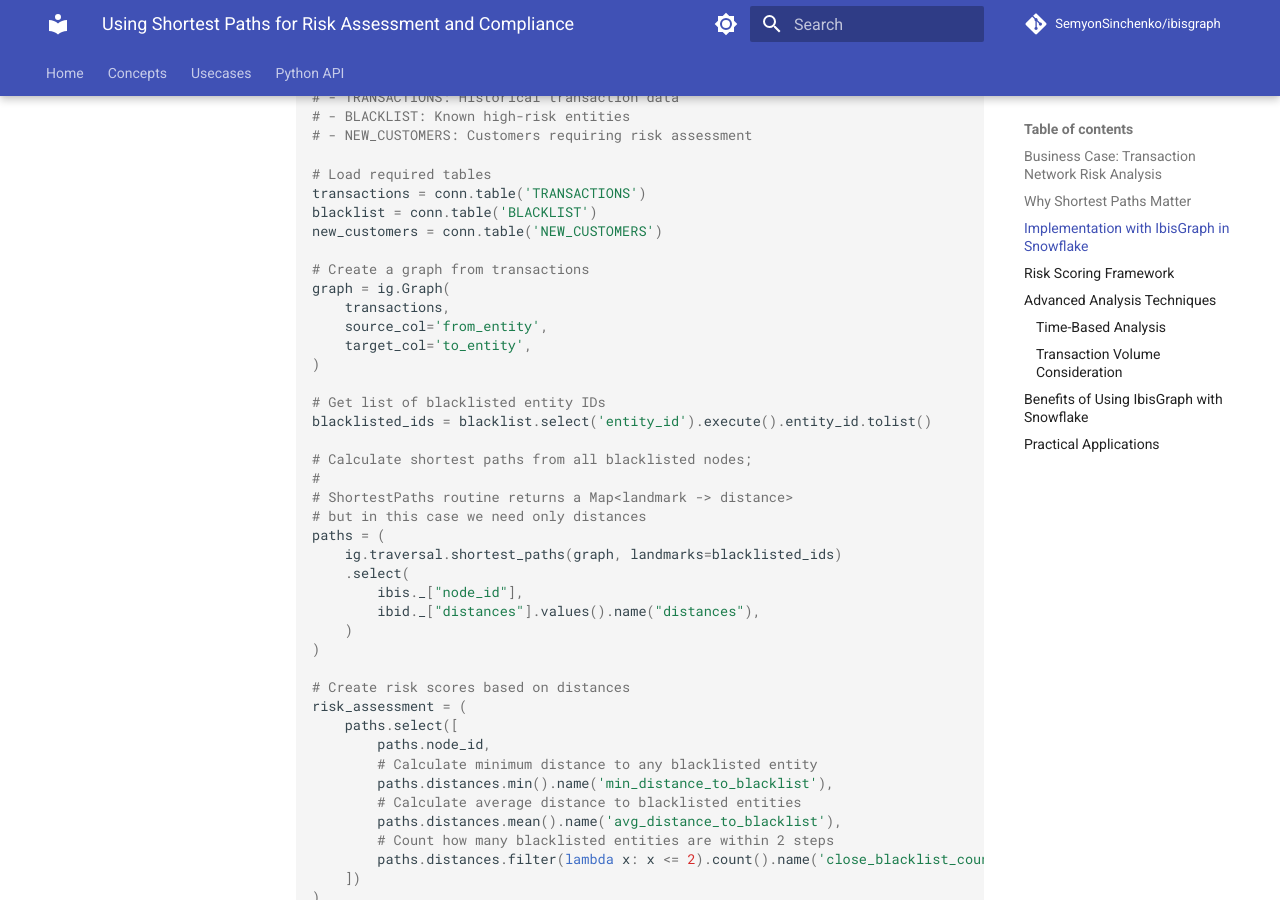
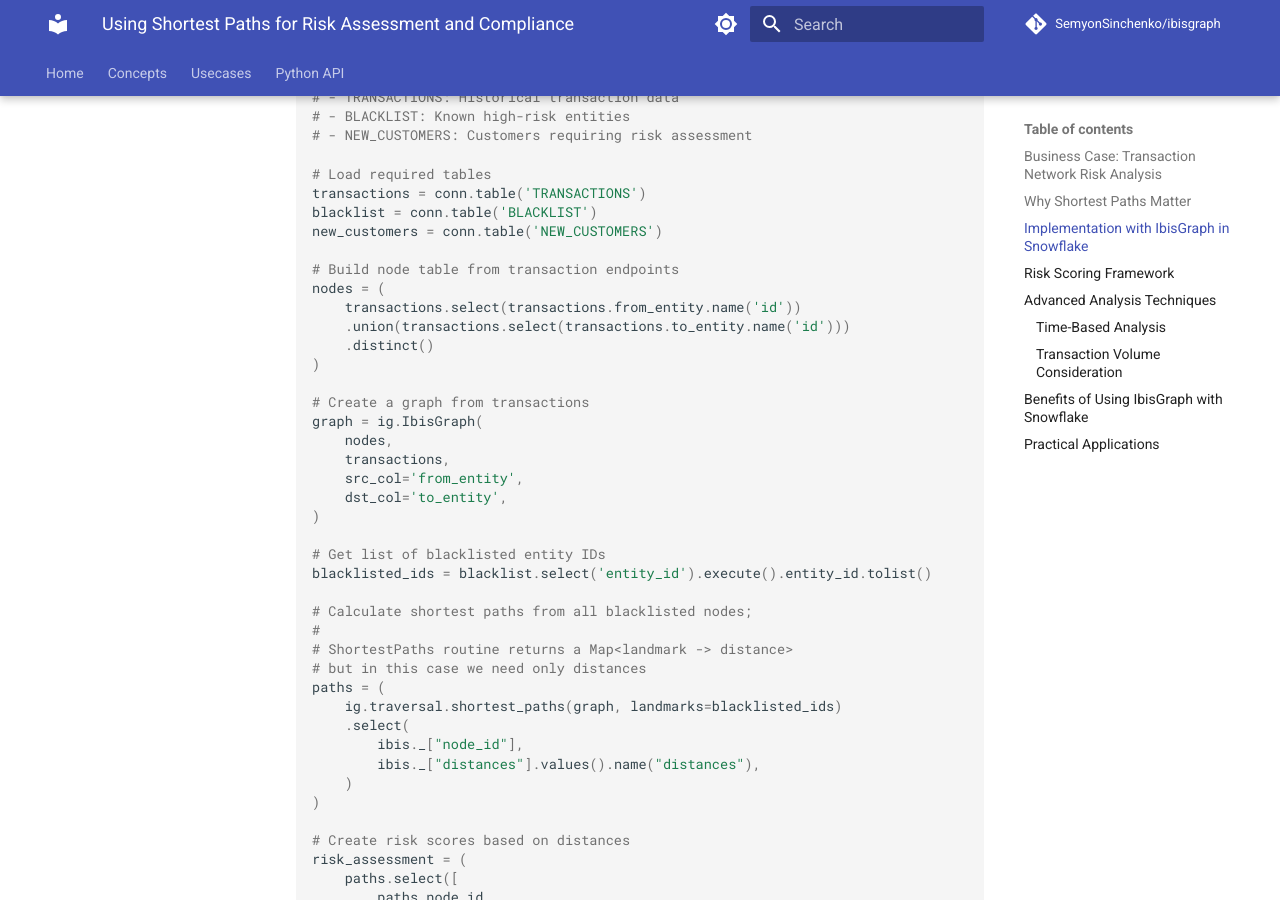
Before and after one commit to SemyonSinchenko/ibisgraph, an MkDocs documentation site: the page built from docs/shortestpaths.md, in a window 1280 px wide and 900 px high, scrolled down 1078 px. Built offline with MkDocs 1.6.1 and Material for MkDocs 9.7.7, drawn with Linux system fonts in a browser that asks for light colours; comment, search, counter and statistics services are not loaded; some of the changed text lies outside the part shown.

````diff
--- a/docs/shortestpaths.md
+++ b/docs/shortestpaths.md
@@ -49,11 +49,19 @@ transactions = conn.table('TRANSACTIONS')
 blacklist = conn.table('BLACKLIST')
 new_customers = conn.table('NEW_CUSTOMERS')
 
+# Build node table from transaction endpoints
+nodes = (
+    transactions.select(transactions.from_entity.name('id'))
+    .union(transactions.select(transactions.to_entity.name('id')))
+    .distinct()
+)
+
 # Create a graph from transactions
-graph = ig.Graph(
+graph = ig.IbisGraph(
+    nodes,
     transactions,
-    source_col='from_entity',
-    target_col='to_entity',
+    src_col='from_entity',
+    dst_col='to_entity',
 )
 
 # Get list of blacklisted entity IDs
@@ -67,7 +75,7 @@ paths = (
     ig.traversal.shortest_paths(graph, landmarks=blacklisted_ids)
     .select(
         ibis._["node_id"],
-        ibid._["distances"].values().name("distances"),
+        ibis._["distances"].values().name("distances"),
     )
 )
 
@@ -144,16 +152,18 @@ recent_transactions = transactions.filter(
 )
 
 # Separate graphs for different time periods
-recent_graph = ig.Graph(
+recent_graph = ig.IbisGraph(
+    nodes,
     recent_transactions,
-    source_col='from_entity',
-    target_col='to_entity'
+    src_col='from_entity',
+    dst_col='to_entity'
 )
 
-historical_graph = ig.Graph(
+historical_graph = ig.IbisGraph(
+    nodes,
     transactions.filter(transactions.transaction_date < '2024-01-01'),
-    source_col='from_entity',
-    target_col='to_entity'
+    src_col='from_entity',
+    dst_col='to_entity'
 )
 
 # Compare paths in different time periods
@@ -167,15 +177,16 @@ Weight paths by transaction volumes:
 
 ```python
 # Create graph with transaction amount weights
-weighted_graph = ig.Graph(
+weighted_graph = ig.IbisGraph(
+    nodes,
     transactions,
-    source_col='from_entity',
-    target_col='to_entity',
+    src_col='from_entity',
+    dst_col='to_entity',
     weight_col='transaction_amount'
 )
 
 # Higher weights mean stronger connections
-weighted_paths = ig.traveral.shortest_paths(weighted_graph, blacklisted_ids)
+weighted_paths = ig.traversal.shortest_paths(weighted_graph, blacklisted_ids)
 ```
 
 ## Benefits of Using IbisGraph with Snowflake
````
Also changed, not shown: README.md (+8 -3 lines), docs/index.md (+3 -3 lines), docs/pagerank.md (+25 -9 lines), docs/quick_start.md (+21 -14 lines), docs/similarity.md (+23 -14 lines), openspec/specs/documentation-sync/spec.md (added, +18 -0 lines), 3 other files.
